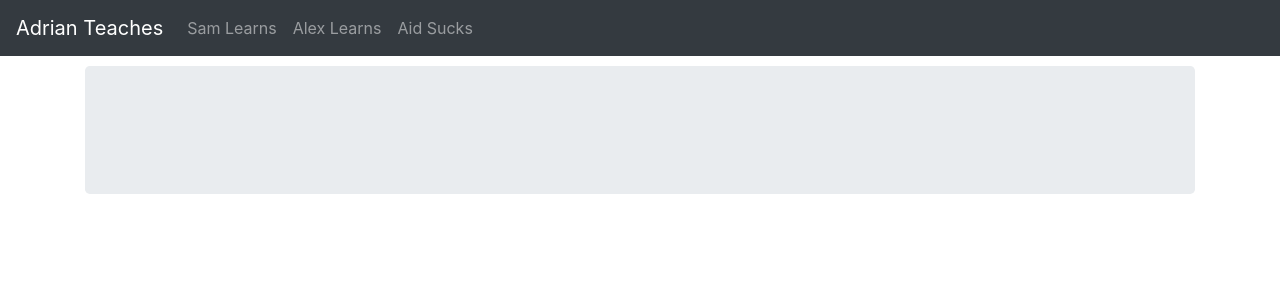
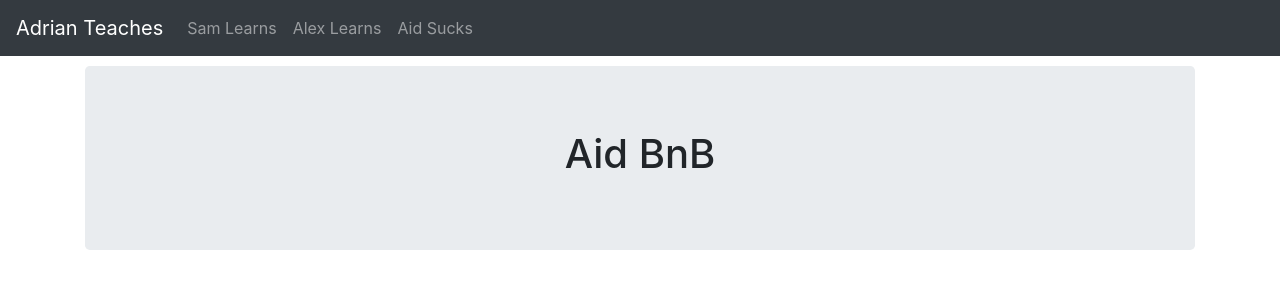
Before and after one commit to Aid19801/training_2021, a plain HTML site: page index.html in a window 1280 px wide. Drawn offline with nearby package versions, Linux system fonts and the light colour scheme.

Commit message:
Aid Bnb title added

```diff
--- a/index.html
+++ b/index.html
@@ -39,6 +39,7 @@
     <div class="row">
       <div class="col-md-12">
         <div class="jumbotron">
+          <h1>Aid BnB</h1>
 
         </div>
       </div>
```
